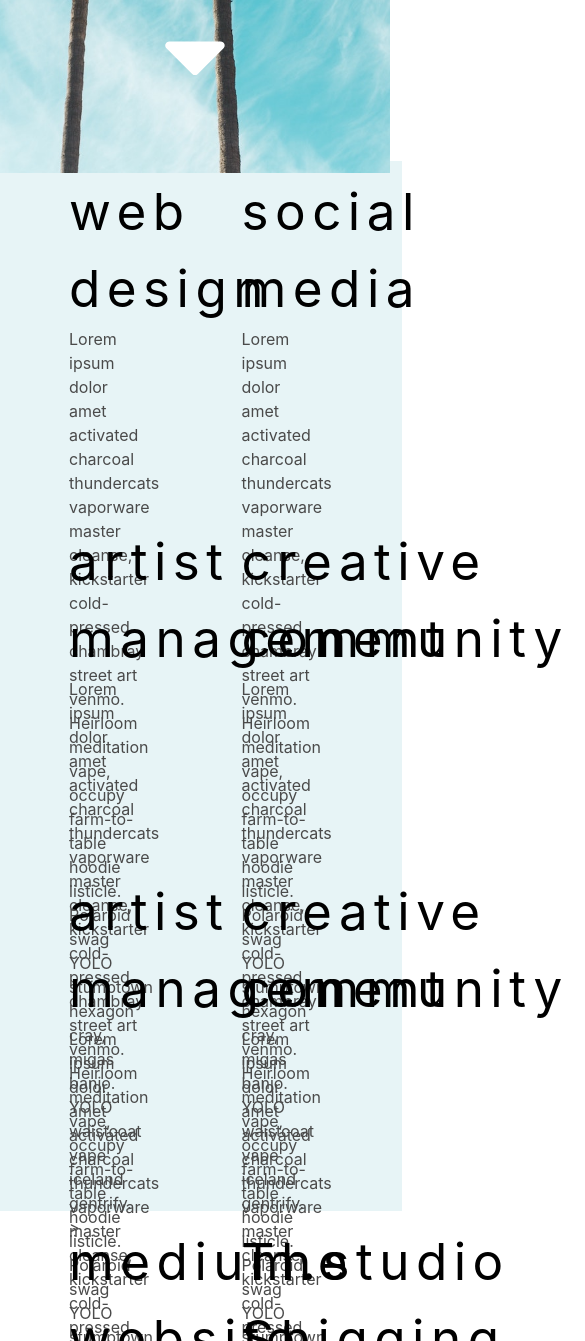
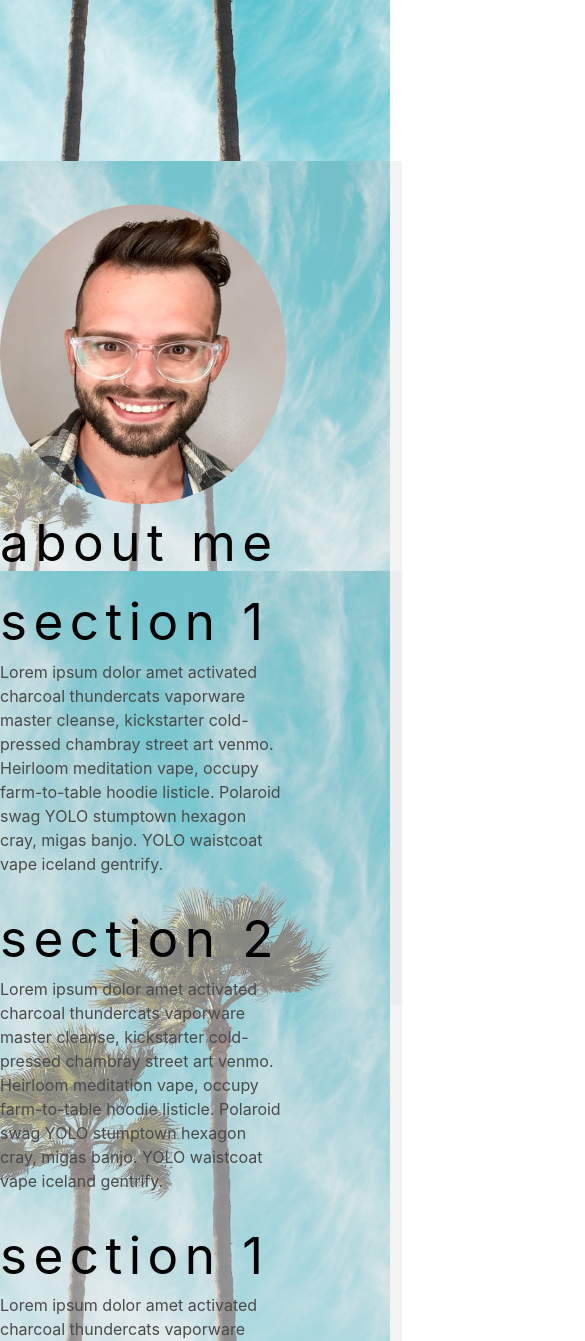
Before and after one commit to sdrosi/shane_portfolio, a plain HTML site: page index.html in a window 390 px wide. Shown: the part 659-2000 px from the top of the page, 585 px wide, since content can reach past the window. Drawn offline with nearby package versions, Linux system fonts and the light colour scheme.

Commit message:
responsive fixes

```diff
--- a/assets/style.css
+++ b/assets/style.css
@@ -4,11 +4,69 @@
     text-align: center;
     width: 100%;
     min-height: 350px;
-    background-color: #252a30;
+    background-color: white;
     background-size: cover;
-    background-position: center center;
+    background-image: url(../assets/images/hero_image.jpg);
+
+}
+
+.home-hero {
     background-repeat: no-repeat;
     background-image: url(../assets/images/hero_image.jpg);
+    background-attachment: fixed;
+    background-position: center;
+    background-size: cover;
+
+}
+
+.bio-hero {
+    background-repeat: no-repeat;
+    background-image: url(../assets/images/hero_image.jpg);
+    background-attachment: fixed;
+    background-position: center;
+    background-size: cover;
+    height: 50vh;
+    position: relative;
+    width: 100%;
+    min-height: 175px;
+    background-color: rgba(232, 231, 231, 0.19);
+    background-size: cover;
+
+}
+
+.section-hero {
+    background-repeat: no-repeat;
+    background-image: url(../assets/images/hero_image.jpg);
+    background-attachment: fixed;
+    background-position: center;
+    background-size: cover;
+    height: 100vh;
+    position: relative;
+    width: 100%;
+    min-height: 350px;
+    background-color: rgba(232, 231, 231, 0.19);
+    background-size: cover;
+
+}
+
+#first-div {
+    padding-top: 8%;
+    height: 100vh;
+    position: relative;
+    min-height: 200px;
+    background-color: rgba(232, 231, 231, 0.5);
+}
+
+#second-div {
+    background-color: rgba(232, 231, 231, 0.5);
+
+}
+
+#profile-image {
+    width: 300px;
+    height: 300px;
+    clip-path: ellipse(50% 50% at 50% 50%);
+    float: right;
 }
 
 h1 {
@@ -28,6 +86,7 @@ h2 {
     min-height: 350px;
     height: 30vh;
     background-color: rgba(23,151,170,.1);
+    padding-top: 75px;
 }
 
 #service-headers {
--- a/index.html
+++ b/index.html
@@ -14,74 +14,94 @@
                 <div class="hero-container">
                     <div class="hero-content">
                         <div class="columns">
-                                <div class="column">
-                                        <h1>shane drosi</h1>
-                                        <h2>developer|creative|marketer|for hire</h2>
-                                        <h2 id="san-diego">sd|ca</h2>
-                                        <h2><i class="fas fa-caret-down fa-2x"></i></h2>
+                                <div class="column is-one-half-mobile is-one-half-tablet is-one-half-desktop is-one-half-widescreen is-one-half-fullhd is-offset-1">
+                                    <h1>shane drosi</h1>
                                 </div>
+                                </div>
+                                <div class="columns">
+                                <div class="column is-one-half-mobile is-one-half-tablet is-one-half-desktop is-one-half-widescreen is-one-half-fullhd is-offset-1">
+                                    <h2>a socially-intentional designer in</h2>
+
+                                    <h2 id="san-diego">sd|ca</h2>
+                                </div>
+                                </div>
+                                <div class="columns">
+                                <div class="column is-one-half-mobile is-one-half-tablet is-one-half-desktop is-one-half-widescreen is-one-half-fullhd is-offset-1">
+                                    <h2><i class="fas fa-caret-down fa-2x"></i></h2>
+                                </div>
+                                </div>
+                            </div>
                         </div>
                     </div>
-                </div>
-        </div>
+
         <!--First content container-->
+        <div id="hero-container" class="bio-hero">
 
-                    <div class="columns is-mobile" id="container-one">
-                        <div class="column is-3 is-offset-2" id="service-one">
-                            <h2 id="service-headers">web design</h2>
-                            <p>Lorem ipsum dolor amet activated charcoal thundercats vaporware master cleanse, kickstarter cold-pressed chambray street art venmo. Heirloom meditation vape, occupy farm-to-table hoodie listicle. Polaroid swag YOLO stumptown hexagon cray, migas banjo. YOLO waistcoat vape iceland gentrify.</p>>
-                        </div>
-                        <div class="column is-2"></div>
-                        <div class="column is-3" id="service-two">
-                            <h2 id="service-headers">social media</h2>
+            <div class="hero-container">
+                    <div class="columns is-desktop" id="first-div">
+
+                    <div class="column is-three-quarters-mobile is-two-thirds-tablet is-one-third-desktop is-one-third-widescreen is-one-third-fullhd is-offset-1">
+                            <img src="assets/images/shane.jpeg" id="profile-image">
+                         </div>
+
+                         <div class="column is-three-quarters-mobile is-two-thirds-tablet is-one-third-desktop is-one-third-widescreen is-one-third-fullhd is-offset-1">
+                                <h2 id="service-headers">about me</h2>
                             <p>Lorem ipsum dolor amet activated charcoal thundercats vaporware master cleanse, kickstarter cold-pressed chambray street art venmo. Heirloom meditation vape, occupy farm-to-table hoodie listicle. Polaroid swag YOLO stumptown hexagon cray, migas banjo. YOLO waistcoat vape iceland gentrify.</p>
                         </div>
+                       </div>
+
                     </div>
-                    <div class="columns is-mobile" id="container-one">
-                            <div class="column is-3 is-offset-2" id="service-three">
-                                <h2 id="service-headers">artist management</h2>
-                                <p>Lorem ipsum dolor amet activated charcoal thundercats vaporware master cleanse, kickstarter cold-pressed chambray street art venmo. Heirloom meditation vape, occupy farm-to-table hoodie listicle. Polaroid swag YOLO stumptown hexagon cray, migas banjo. YOLO waistcoat vape iceland gentrify.</p>>
-                            </div>
-                            <div class="column is-2"></div>
-                            <div class="column is-3" id="service-four">
-                                <h2 id="service-headers">creative community</h2>
+                    </div>
+
+
+
+
+
+        <!--Second Content container-->
+
+        <div id="hero-container" class="section-hero">
+
+                        <div class="columns is-desktop" id="second-div">
+
+                            <div class="column is-three-quarters-mobile is-two-thirds-tablet is-one-third-desktop is-one-third-widescreen is-one-third-fullhd is-offset-1">
+                                <h2 id="service-headers">section 1</h2>
+                                <p>Lorem ipsum dolor amet activated charcoal thundercats vaporware master cleanse, kickstarter cold-pressed chambray street art venmo. Heirloom meditation vape, occupy farm-to-table hoodie listicle. Polaroid swag YOLO stumptown hexagon cray, migas banjo. YOLO waistcoat vape iceland gentrify.</p>
+                             </div>
+
+                            <div class="column is-three-quarters-mobile is-two-thirds-tablet is-one-third-desktop is-one-third-widescreen is-one-third-fullhd is-offset-1">
+                                <h2 id="service-headers">section 2</h2>
                                 <p>Lorem ipsum dolor amet activated charcoal thundercats vaporware master cleanse, kickstarter cold-pressed chambray street art venmo. Heirloom meditation vape, occupy farm-to-table hoodie listicle. Polaroid swag YOLO stumptown hexagon cray, migas banjo. YOLO waistcoat vape iceland gentrify.</p>
                             </div>
                         </div>
-                    <div class="columns is-mobile" id="container-one">
-                            <div class="column is-3 is-offset-2" id="service-five">
-                                <h2 id="service-headers">artist management</h2>
-                                <p>Lorem ipsum dolor amet activated charcoal thundercats vaporware master cleanse, kickstarter cold-pressed chambray street art venmo. Heirloom meditation vape, occupy farm-to-table hoodie listicle. Polaroid swag YOLO stumptown hexagon cray, migas banjo. YOLO waistcoat vape iceland gentrify.</p>>
+
+                        <div class="columns is-desktop" id="second-div">
+
+                                <div class="column is-three-quarters-mobile is-two-thirds-tablet is-one-third-desktop is-one-third-widescreen is-one-third-fullhd is-offset-1">
+                                    <h2 id="service-headers">section 1</h2>
+                                    <p>Lorem ipsum dolor amet activated charcoal thundercats vaporware master cleanse, kickstarter cold-pressed chambray street art venmo. Heirloom meditation vape, occupy farm-to-table hoodie listicle. Polaroid swag YOLO stumptown hexagon cray, migas banjo. YOLO waistcoat vape iceland gentrify.</p>
+                                 </div>
+
+                                <div class="column is-three-quarters-mobile is-two-thirds-tablet is-one-third-desktop is-one-third-widescreen is-one-third-fullhd is-offset-1">
+                                    <h2 id="service-headers">section 2</h2>
+                                    <p>Lorem ipsum dolor amet activated charcoal thundercats vaporware master cleanse, kickstarter cold-pressed chambray street art venmo. Heirloom meditation vape, occupy farm-to-table hoodie listicle. Polaroid swag YOLO stumptown hexagon cray, migas banjo. YOLO waistcoat vape iceland gentrify.</p>
+                                </div>
                             </div>
-                            <div class="column is-2"></div>
-                            <div class="column is-3" id="service-six">
-                                <h2 id="service-headers">creative community</h2>
-                                <p>Lorem ipsum dolor amet activated charcoal thundercats vaporware master cleanse, kickstarter cold-pressed chambray street art venmo. Heirloom meditation vape, occupy farm-to-table hoodie listicle. Polaroid swag YOLO stumptown hexagon cray, migas banjo. YOLO waistcoat vape iceland gentrify.</p>
-                            </div>
-                        </div>
-        <!--Second Content container-->
-        <div class="columns is-mobile" id="container-two">
-                <div class="column is-3 is-offset-2" id="service-one">
-                    <h2 id="service-headers">medium.studio website</h2>
-                    <p>Lorem ipsum dolor amet activated charcoal thundercats vaporware master cleanse, kickstarter cold-pressed chambray street art venmo. Heirloom meditation vape, occupy farm-to-table hoodie listicle. Polaroid swag YOLO stumptown hexagon cray, migas banjo. YOLO waistcoat vape iceland gentrify.</p>>
-                </div>
-                <div class="column is-2"></div>
-                <div class="column is-3" id="service-two">
-                    <h2 id="service-headers">The Shigging Chef</h2>
-                    <p>Lorem ipsum dolor amet activated charcoal thundercats vaporware master cleanse, kickstarter cold-pressed chambray street art venmo. Heirloom meditation vape, occupy farm-to-table hoodie listicle. Polaroid swag YOLO stumptown hexagon cray, migas banjo. YOLO waistcoat vape iceland gentrify.</p>
-                </div>
-            </div>
-            <div class="columns is-mobile" id="container-two">
-                    <div class="column is-3 is-offset-2" id="service-one">
-                        <h2 id="service-headers">nonprofit social media management</h2>
-                        <p>Lorem ipsum dolor amet activated charcoal thundercats vaporware master cleanse, kickstarter cold-pressed chambray street art venmo. Heirloom meditation vape, occupy farm-to-table hoodie listicle. Polaroid swag YOLO stumptown hexagon cray, migas banjo. YOLO waistcoat vape iceland gentrify.</p>>
-                    </div>
-                    <div class="column is-2"></div>
-                    <div class="column is-3" id="service-two">
-                        <h2 id="service-headers">other stuff</h2>
-                        <p>Lorem ipsum dolor amet activated charcoal thundercats vaporware master cleanse, kickstarter cold-pressed chambray street art venmo. Heirloom meditation vape, occupy farm-to-table hoodie listicle. Polaroid swag YOLO stumptown hexagon cray, migas banjo. YOLO waistcoat vape iceland gentrify.</p>
-                    </div>
-                </div>
+
+
+                            <div class="columns is-desktop" id="second-div">
+
+                                    <div class="column is-three-quarters-mobile is-two-thirds-tablet is-one-third-desktop is-one-third-widescreen is-one-third-fullhd is-offset-1">
+                                        <h2 id="service-headers">section 1</h2>
+                                        <p>Lorem ipsum dolor amet activated charcoal thundercats vaporware master cleanse, kickstarter cold-pressed chambray street art venmo. Heirloom meditation vape, occupy farm-to-table hoodie listicle. Polaroid swag YOLO stumptown hexagon cray, migas banjo. YOLO waistcoat vape iceland gentrify.</p>
+                                     </div>
+
+                                    <div class="column is-three-quarters-mobile is-two-thirds-tablet is-one-third-desktop is-one-third-widescreen is-one-third-fullhd is-offset-1">
+                                        <h2 id="service-headers">section 2</h2>
+                                        <p>Lorem ipsum dolor amet activated charcoal thundercats vaporware master cleanse, kickstarter cold-pressed chambray street art venmo. Heirloom meditation vape, occupy farm-to-table hoodie listicle. Polaroid swag YOLO stumptown hexagon cray, migas banjo. YOLO waistcoat vape iceland gentrify.</p>
+                                    </div>
+                                </div>
+                                </div>
+
 
     </body>
 </html>
```
Also changed, not shown: assets/images/shane.jpeg (added).
